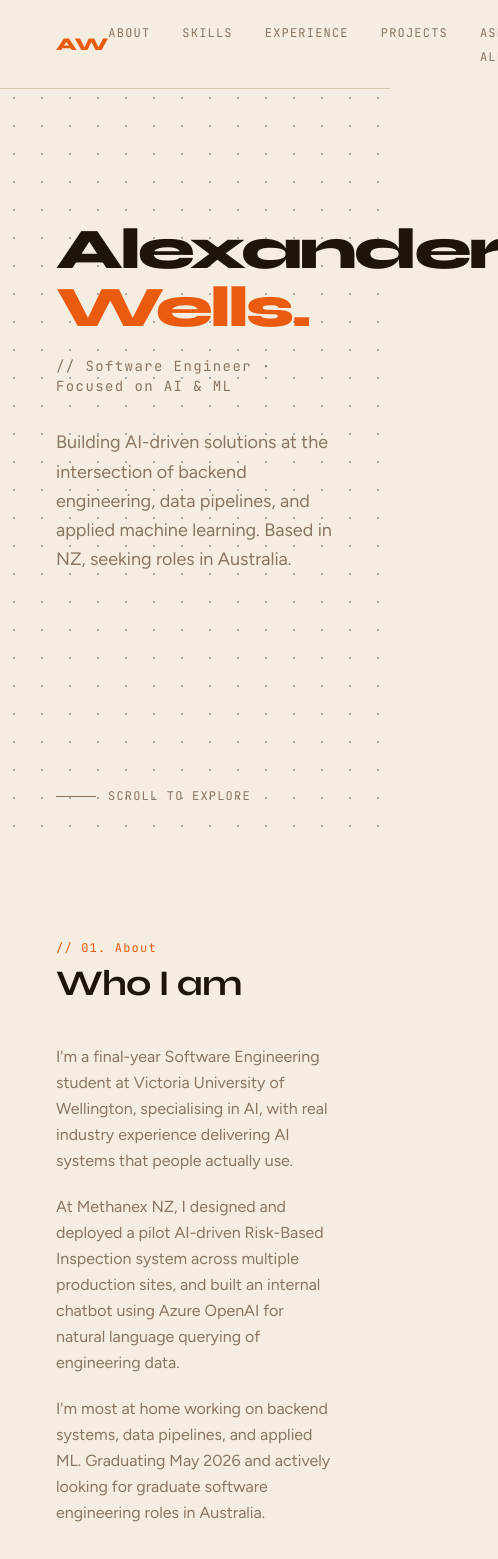
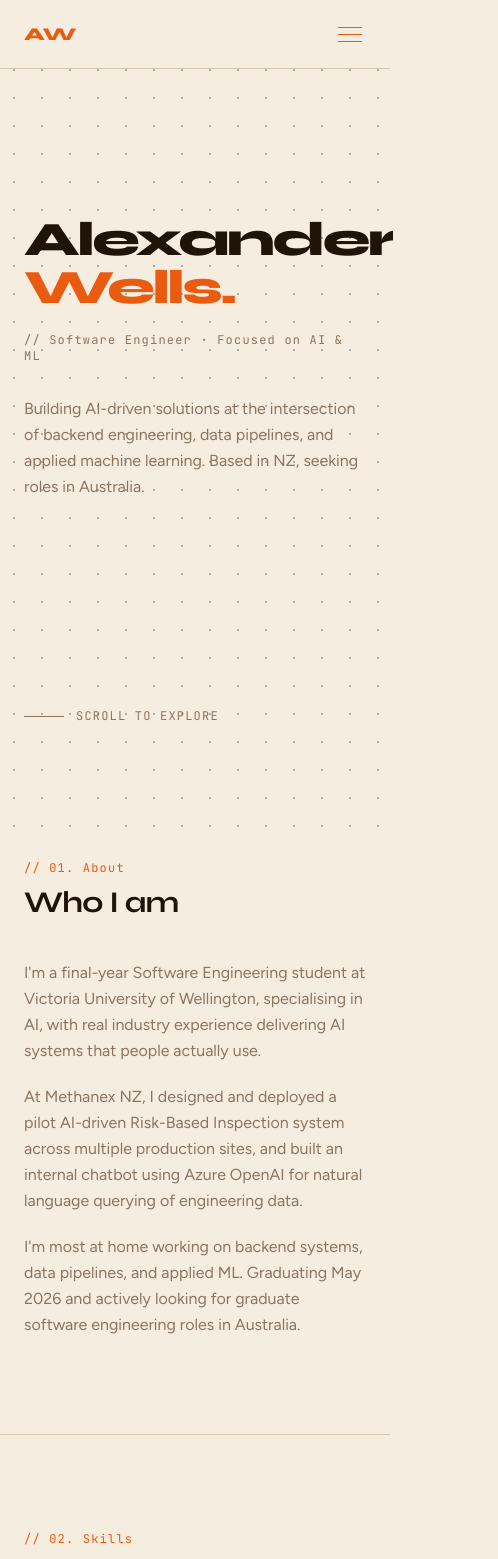
Before and after one commit to xelasrc/portfolio, a Next.js app: page / in a window 390 px wide. Shown: the top 1559 px of the page, 498 px wide, since content can reach past the window. Built offline with nearby package versions, Linux system fonts and the light colour scheme.

Commit message:
chore: fixed styling for mobile view

```diff
--- a/src/components/About.tsx
+++ b/src/components/About.tsx
@@ -2,10 +2,10 @@ import Reveal from "@/components/Reveal";
 
 export default function About() {
   return (
-    <section id="about" className="max-w-6xl mx-auto px-14 py-24">
+    <section id="about" className="max-w-6xl mx-auto px-6 md:px-14 py-24">
       <Reveal>
         <p className="font-mono text-accent text-xs tracking-widest mb-2">// 01. About</p>
-        <h2 className="font-syne font-bold text-bright text-4xl tracking-tight mb-10">Who I am</h2>
+        <h2 className="font-syne font-bold text-bright text-3xl md:text-4xl tracking-tight mb-10">Who I am</h2>
       </Reveal>
       <div className="max-w-2xl flex flex-col gap-5 text-muted leading-relaxed">
         <Reveal delay={0.1}>
--- a/src/components/AskAlex.tsx
+++ b/src/components/AskAlex.tsx
@@ -66,7 +66,7 @@ export default function AskAlex() {
   }
 
   return (
-    <section id="ask-alex" className="max-w-6xl mx-auto px-14 py-24 border-t border-border">
+    <section id="ask-alex" className="max-w-6xl mx-auto px-6 md:px-14 py-24 border-t border-border">
       <Reveal>
         <p className="font-mono text-accent text-xs tracking-widest mb-2">// 05. Ask Alex</p>
         <h2 className="font-syne font-bold text-bright text-4xl tracking-tight mb-3">Ask Alex anything</h2>
--- a/src/components/Contact.tsx
+++ b/src/components/Contact.tsx
@@ -2,29 +2,29 @@ import Reveal from "@/components/Reveal";
 
 export default function Contact() {
   return (
-    <section id="contact" className="max-w-6xl mx-auto px-14 py-24 border-t border-border">
+    <section id="contact" className="max-w-6xl mx-auto px-6 md:px-14 py-24 border-t border-border">
       <Reveal>
         <p className="font-mono text-accent text-xs tracking-widest mb-2">// 06. Contact</p>
-        <h2 className="font-syne font-bold text-bright text-4xl tracking-tight mb-3">Get in touch</h2>
-        <p className="text-muted mb-10">2026 Graduate · Actively looking for graduate roles in Australia.</p>
+        <h2 className="font-syne font-bold text-bright text-3xl md:text-4xl tracking-tight mb-3">Get in touch</h2>
+        <p className="text-muted mb-10">Graduating May 2026 · Actively looking for graduate roles in Australia.</p>
       </Reveal>
       <div className="flex flex-col gap-3 max-w-sm">
-        <Reveal delay={0.1}>
+        <Reveal delay={0}>
           <a href="mailto:amwells2003@gmail.com" className="text-bright hover:text-accent transition-colors">
             amwells2003@gmail.com
           </a>
         </Reveal>
-        <Reveal delay={0.2}>
+        <Reveal delay={0.1}>
           <a href="https://linkedin.com/in/alexander-wells-b0a5aa309" target="_blank" className="text-bright hover:text-accent transition-colors">
             LinkedIn ↗
           </a>
         </Reveal>
-        <Reveal delay={0.3}>
+        <Reveal delay={0.2}>
           <a href="https://github.com/xelasrc" target="_blank" className="text-bright hover:text-accent transition-colors">
             github.com/xelasrc ↗
           </a>
         </Reveal>
-        <Reveal delay={0.4}>
+        <Reveal delay={0.3}>
           <a href="/CV_AW.pdf" download="Alexander_Wells_CV.pdf" className="text-bright hover:text-accent transition-colors">
             Download CV ↓
           </a>
--- a/src/components/Experience.tsx
+++ b/src/components/Experience.tsx
@@ -9,10 +9,10 @@ const bullets = [
 
 export default function Experience() {
   return (
-    <section id="experience" className="max-w-6xl mx-auto px-14 py-24 border-t border-border">
+    <section id="experience" className="max-w-6xl mx-auto px-6 md:px-14 py-24 border-t border-border">
       <Reveal>
         <p className="font-mono text-accent text-xs tracking-widest mb-2">// 03. Experience</p>
-        <h2 className="font-syne font-bold text-bright text-4xl tracking-tight mb-10">Where I've worked</h2>
+        <h2 className="font-syne font-bold text-bright text-3xl md:text-4xl tracking-tight mb-10">Where I've worked</h2>
       </Reveal>
       <div className="max-w-2xl">
         <Reveal delay={0.1}>
--- a/src/components/Hero.tsx
+++ b/src/components/Hero.tsx
@@ -5,34 +5,23 @@ import { fadeUp, stagger } from "@/utils/motion";
 
 export default function Hero() {
   return (
-    <section className="relative min-h-screen flex flex-col justify-center px-14 max-w-6xl mx-auto">
-
-      <motion.div
-        variants={stagger}
-        initial="hidden"
-        animate="show"
-      >
+    <section className="relative min-h-screen flex flex-col justify-center px-6 md:px-14 max-w-6xl mx-auto -mt-20 pt-20">
+      <motion.div variants={stagger} initial="hidden" animate="show">
         <motion.h1
           variants={fadeUp}
           className="font-syne font-extrabold text-bright leading-none tracking-tighter mb-5"
-          style={{ fontSize: "clamp(3.6rem, 9vw, 7.5rem)" }}
+          style={{ fontSize: "clamp(3rem, 9vw, 7.5rem)" }}
         >
           Alexander
           <br />
           <span className="text-accent">Wells.</span>
         </motion.h1>
 
-        <motion.p
-          variants={fadeUp}
-          className="font-mono text-muted text-sm tracking-widest mb-8"
-        >
+        <motion.p variants={fadeUp} className="font-mono text-muted text-xs md:text-sm tracking-widest mb-8">
           // Software Engineer · Focused on AI & ML
         </motion.p>
 
-        <motion.p
-          variants={fadeUp}
-          className="text-muted text-lg leading-relaxed max-w-lg mb-12"
-        >
+        <motion.p variants={fadeUp} className="text-muted text-base md:text-lg leading-relaxed max-w-lg mb-12">
           Building AI-driven solutions at the intersection of backend engineering,
           data pipelines, and applied machine learning. Based in NZ, seeking roles
           in Australia.
@@ -40,7 +29,7 @@ export default function Hero() {
       </motion.div>
 
       <motion.div
-        className="absolute bottom-10 left-14 flex items-center gap-3 text-muted font-mono text-xs tracking-widest uppercase"
+        className="absolute bottom-10 left-6 md:left-14 flex items-center gap-3 text-muted font-mono text-xs tracking-widest uppercase"
         initial={{ opacity: 0 }}
         animate={{ opacity: 1 }}
         transition={{ delay: 0.7, duration: 0.6 }}
@@ -48,7 +37,6 @@ export default function Hero() {
         <div className="w-10 h-px bg-muted" />
         Scroll to explore
       </motion.div>
-
     </section>
   );
 }
--- a/src/components/Navbar.tsx
+++ b/src/components/Navbar.tsx
@@ -1,9 +1,20 @@
+"use client";
+
+import { useState } from "react";
+
+const links = ["About", "Skills", "Experience", "Projects", "Ask Alex", "Contact"];
+
 export default function Navbar() {
+  const [open, setOpen] = useState(false);
+
   return (
-    <nav className="fixed top-0 left-0 right-0 z-50 flex justify-between items-center px-14 py-5 bg-bg border-b border-border">
+    <nav className="fixed top-0 left-0 right-0 z-50 bg-bg border-b border-border">
+      <div className="flex justify-between items-center px-6 md:px-14 py-5">
         <a href="#" className="font-syne font-extrabold text-accent text-lg">AW</a>
-      <ul className="flex gap-8 list-none">
-        {["About", "Skills", "Experience", "Projects", "Ask Alex", "Contact"].map((item) => (
+
+        {/* desktop links */}
+        <ul className="hidden md:flex gap-8 list-none">
+          {links.map((item) => (
             <li key={item}>
               <a
                 href={`#${item.toLowerCase().replace(" ", "-")}`}
@@ -15,6 +26,34 @@ export default function Navbar() {
             </li>
           ))}
         </ul>
+
+        {/* hamburger */}
+        <button
+          className="md:hidden flex flex-col gap-1.5 p-1"
+          onClick={() => setOpen(!open)}
+        >
+          <span className={`w-6 h-px bg-accent transition-all duration-200 ${open ? "rotate-45 translate-y-2" : ""}`} />
+          <span className={`w-6 h-px bg-accent transition-all duration-200 ${open ? "opacity-0" : ""}`} />
+          <span className={`w-6 h-px bg-accent transition-all duration-200 ${open ? "-rotate-45 -translate-y-2" : ""}`} />
+        </button>
+      </div>
+
+      {/* mobile menu */}
+      {open && (
+        <ul className="md:hidden flex flex-col border-t border-border list-none">
+          {links.map((item) => (
+            <li key={item}>
+              <a
+                href={`#${item.toLowerCase().replace(" ", "-")}`}
+                onClick={() => setOpen(false)}
+                className="block px-6 py-4 font-mono text-muted text-xs tracking-widest uppercase border-b border-border hover:text-accent transition-colors"
+              >
+                {item}
+              </a>
+            </li>
+          ))}
+        </ul>
+      )}
     </nav>
   );
 }
--- a/src/components/Projects.tsx
+++ b/src/components/Projects.tsx
@@ -29,22 +29,21 @@ const projects = [
 
 export default function Projects() {
   return (
-    <section id="projects" className="max-w-6xl mx-auto px-14 py-24 border-t border-border">
+    <section id="projects" className="max-w-6xl mx-auto px-6 md:px-14 py-24 border-t border-border">
       <Reveal>
         <p className="font-mono text-accent text-xs tracking-widest mb-2">// 04. Projects</p>
-        <h2 className="font-syne font-bold text-bright text-4xl tracking-tight mb-10">Things I've built</h2>
+        <h2 className="font-syne font-bold text-bright text-3xl md:text-4xl tracking-tight mb-10">Things I've built</h2>
       </Reveal>
-      <div className="grid grid-cols-3 gap-5">
+      <div className="grid grid-cols-1 md:grid-cols-3 gap-5">
         {projects.map((p, i) => (
           <Reveal key={p.title} delay={i * 0.15}>
             <motion.div
               className="relative bg-surface border border-border p-6 flex flex-col gap-3 h-full overflow-hidden"
-              whileHover={{ y: -6, borderColor: "rgba(251,146,60,0.5)" }}
+              whileHover={{ y: -6, borderColor: "rgba(249,115,22,0.35)" }}
               transition={{ duration: 0.25, ease: "easeOut" }}
             >
-              {/* top accent line */}
               <motion.div
-                className="absolute top-0 left-0 right-0 h-px bg-orange-400"
+                className="absolute top-0 left-0 right-0 h-px bg-accent"
                 initial={{ scaleX: 0, transformOrigin: "left" }}
                 whileHover={{ scaleX: 1 }}
                 transition={{ duration: 0.3, ease: "easeOut" }}
--- a/src/components/Skills.tsx
+++ b/src/components/Skills.tsx
@@ -11,12 +11,12 @@ const skills = [
 
 export default function Skills() {
   return (
-    <section id="skills" className="max-w-6xl mx-auto px-14 py-24 border-t border-border">
+    <section id="skills" className="max-w-6xl mx-auto px-6 md:px-14 py-24 border-t border-border">
       <Reveal>
         <p className="font-mono text-accent text-xs tracking-widest mb-2">// 02. Skills</p>
-        <h2 className="font-syne font-bold text-bright text-4xl tracking-tight mb-10">Technical toolkit</h2>
+        <h2 className="font-syne font-bold text-bright text-3xl md:text-4xl tracking-tight mb-10">Technical toolkit</h2>
       </Reveal>
-      <div className="grid grid-cols-3 gap-5">
+      <div className="grid grid-cols-1 sm:grid-cols-2 md:grid-cols-3 gap-5">
         {skills.map((cat, i) => (
           <Reveal key={cat.category} delay={i * 0.1}>
             <div className="bg-surface border border-border p-6 h-full transition-colors duration-300 hover:border-accent/30">
```
Lines whose indentation alone changed are shown as unchanged.
